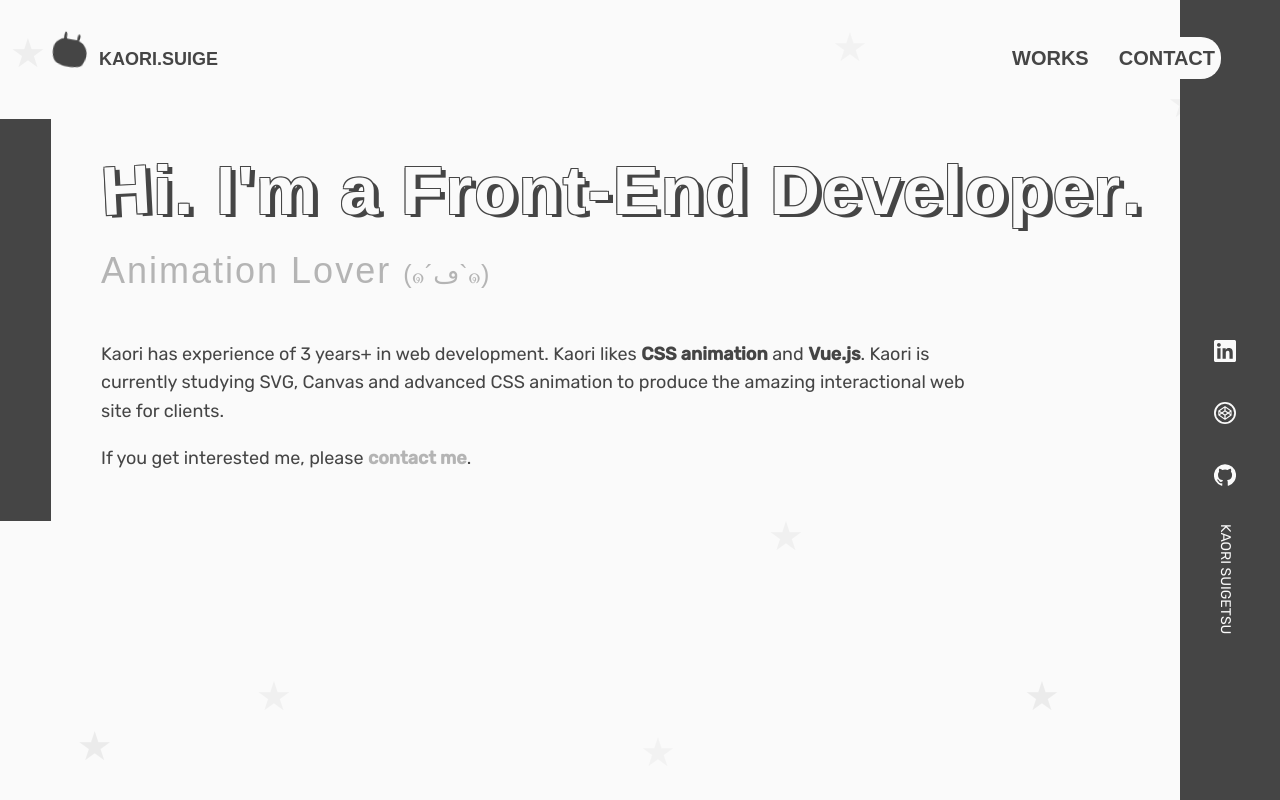
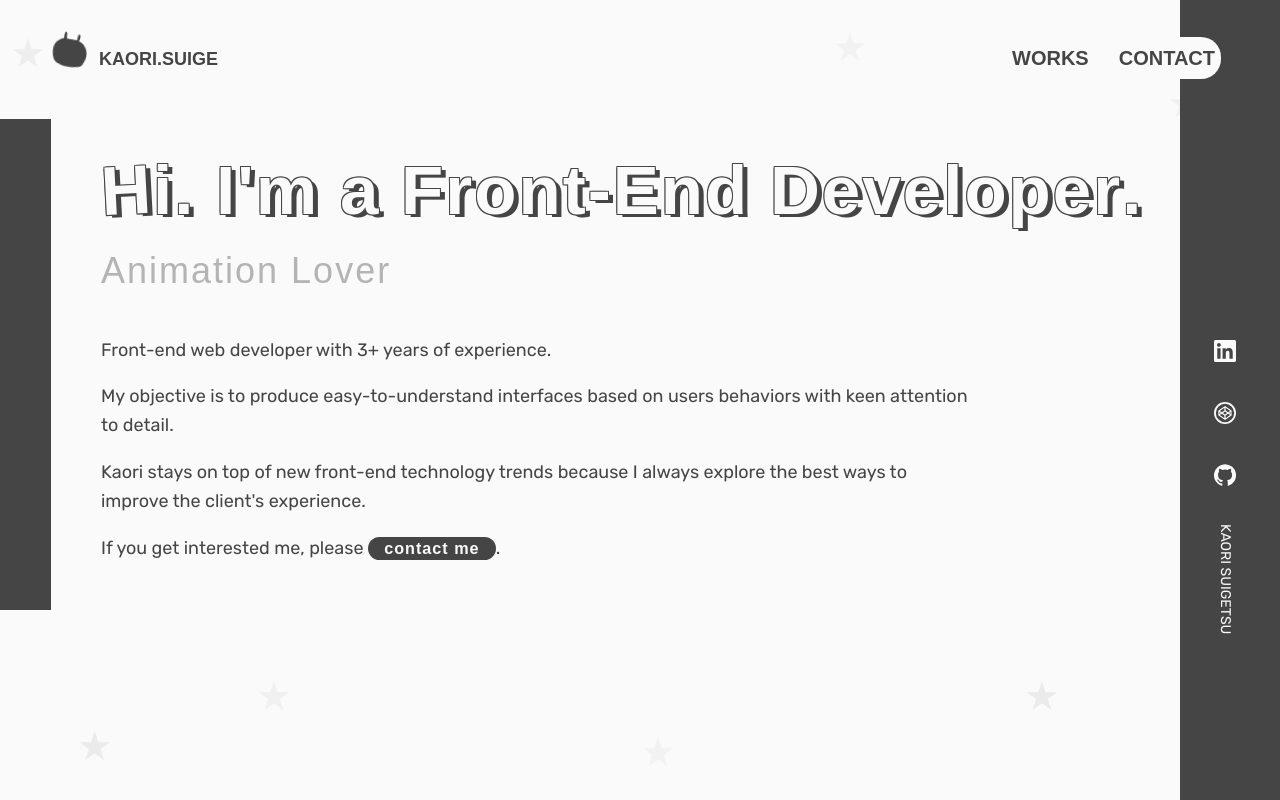
Before and after one commit to suige/portfolio-fe, a Vue app: page / in a window 1280 px wide. Built offline with nearby package versions, Linux system fonts and the light colour scheme; a web font is replaced by a local one.

Commit message:
:lipstick::pencil: Change text on Top page and fix some styles

```diff
--- a/src/assets/styles/_base.scss
+++ b/src/assets/styles/_base.scss
@@ -27,10 +27,26 @@ ul, li {
 }
 
 a {
-  color: $link-color;
+  color: $main-color;
   font-weight: $bold;
   text-decoration: none;
   &:hover {
-    background-color: lighten($link-color, 40%);
+    color: $font-color;
   }
 }
+.button {
+  font-weight: $bold;
+  text-decoration: none;
+  background-color: $font-color;
+  color: $body-color;
+  display: inline-block;
+  padding: 2px 1em;
+  border-radius: 1em;
+  font-family: $font-family-h;
+  letter-spacing: 1px;
+  font-size: .9em;
+  line-height: 1.2;
+  &:hover {
+    color: $main-color;
+  }
+}
--- a/src/views/Contact.vue
+++ b/src/views/Contact.vue
@@ -32,7 +32,7 @@
 .email {
   font-family: $font-family-h;
   font-weight: $font-bold;
-  font-size: 1.6em;
+  font-size: 1.3em;
 }
 
 .image-wrapper {
--- a/src/views/Home.vue
+++ b/src/views/Home.vue
@@ -2,9 +2,11 @@
   <Container>
     <section id="hero">
       <h1><span v-for="t in title" :class="[t === ' ' ? 'space' : '']">{{t}}</span></h1>
-      <p class="sub-title">Animation Lover <span>(๑´ڡ`๑)</span></p>
-      <p>Kaori has experience of 3 years+ in web development. Kaori likes <strong>CSS animation</strong> and <strong>Vue.js</strong>. Kaori is currently studying SVG, Canvas and advanced CSS animation to produce the amazing interactional web site for clients. </p>
-      <p>If you get interested me, please <a href="#contact">contact me</a>.</P>
+      <p class="sub-title">Animation Lover</p>
+      <p>Front-end web developer with 3+ years of experience.</p>
+      <p>My objective is to produce easy-to-understand interfaces based on users behaviors with keen attention to detail.</p>
+      <p>Kaori stays on top of new front-end technology trends because I always explore the best ways to improve the client's experience.</p>
+      <p>If you get interested me, please <router-link to="contact" class="button">contact me</router-link>.</P>
     </section>
   </Container>
 </template>
--- a/src/views/Works.vue
+++ b/src/views/Works.vue
@@ -274,21 +274,6 @@
     .button-wrapper {
       margin: $spacer 0;
     }
-
-    .button {
-      background-color: $font-color;
-      color: $body-color;
-      display: inline-block;
-      padding: 2px 1em;
-      border-radius: 1em;
-      font-family: $font-family-h;
-      letter-spacing: 1px;
-      font-size: .9em;
-
-      &:hover {
-        color: $main-color;
-      }
-    }
   }
 
 </style>
```
